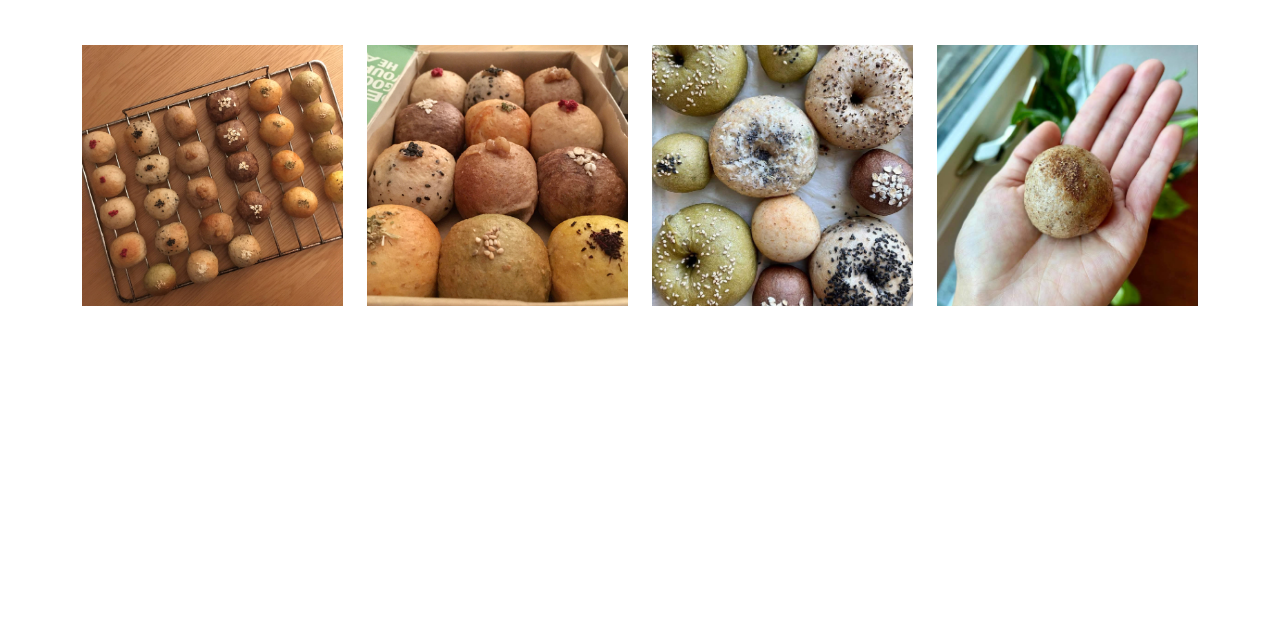
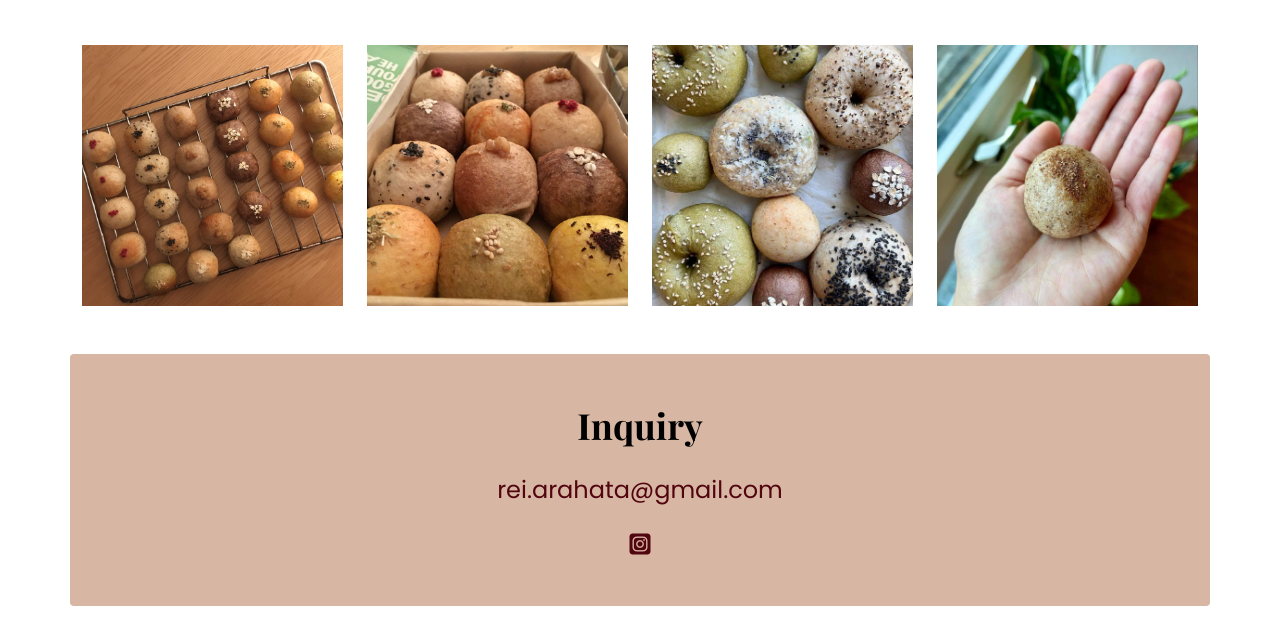
Before and after one commit to rarahata/responsive, a plain HTML site: page index.html in a window 1280 px wide. Shown: the part 1353-1997 px from the top of the page. Before the commit the page ends 1707 px from the top, so only its background shows below. Drawn offline with nearby package versions, Linux system fonts and the light colour scheme.

Commit message:
add footer

```diff
--- a/index.html
+++ b/index.html
@@ -10,6 +10,7 @@
   <link rel="preconnect" href="https://fonts.googleapis.com">
   <link rel="preconnect" href="https://fonts.gstatic.com" crossorigin>
   <link href="https://fonts.googleapis.com/css2?family=Playfair+Display:wght@700&family=Poppins&display=swap" rel="stylesheet">
+  <script src="https://kit.fontawesome.com/01eca8bc12.js" crossorigin="anonymous"></script>
   <title>TOKIDOKI Bagels - Japanese-style stuffed bagels - Homebaked in Edinburgh</title>
 </head>
 <body>
@@ -93,6 +94,13 @@
       </div>
       </div>
 </div>
+<div class="container social-links mb-5 rounded">
+  <h4 class="mb-4">Inquiry</h4>
+  <footer>
+    <a href="mailto:rei.arahata@gmail.com" class="d-flex justify-content-center mb-4 text-decoration-none">rei.arahata@gmail.com</a>
+    <a href="https://www.instagram.com/tokidoki.bagels/" target="_blank" class="d-flex justify-content-center text-decoration-none"><i class="fab fa-instagram-square"></i></a>
+  </footer>
+</div>
   <script src="https://cdn.jsdelivr.net/npm/bootstrap@5.1.3/dist/js/bootstrap.bundle.min.js" integrity="sha384-ka7Sk0Gln4gmtz2MlQnikT1wXgYsOg+OMhuP+IlRH9sENBO0LRn5q+8nbTov4+1p" crossorigin="anonymous"></script>
 </body>
 </html>
```
